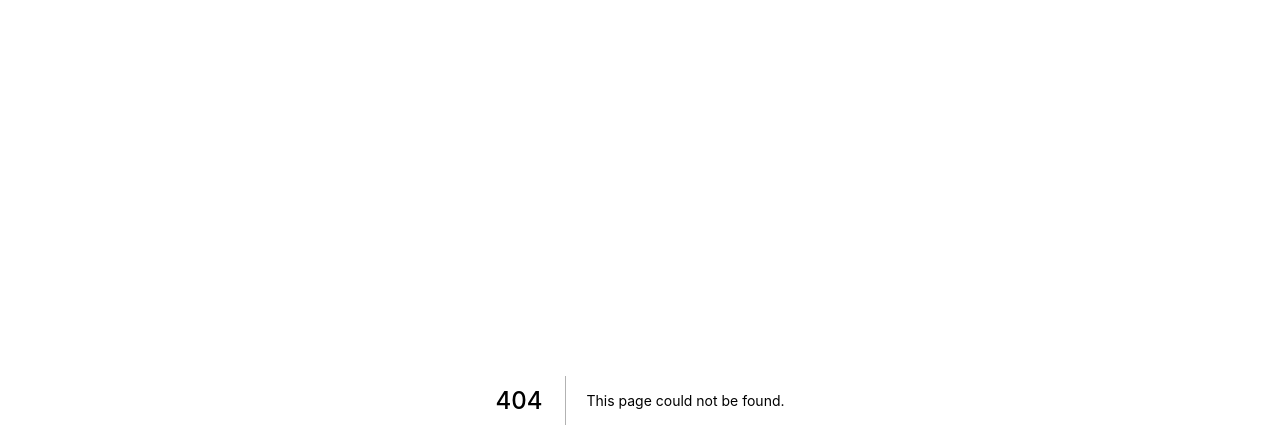
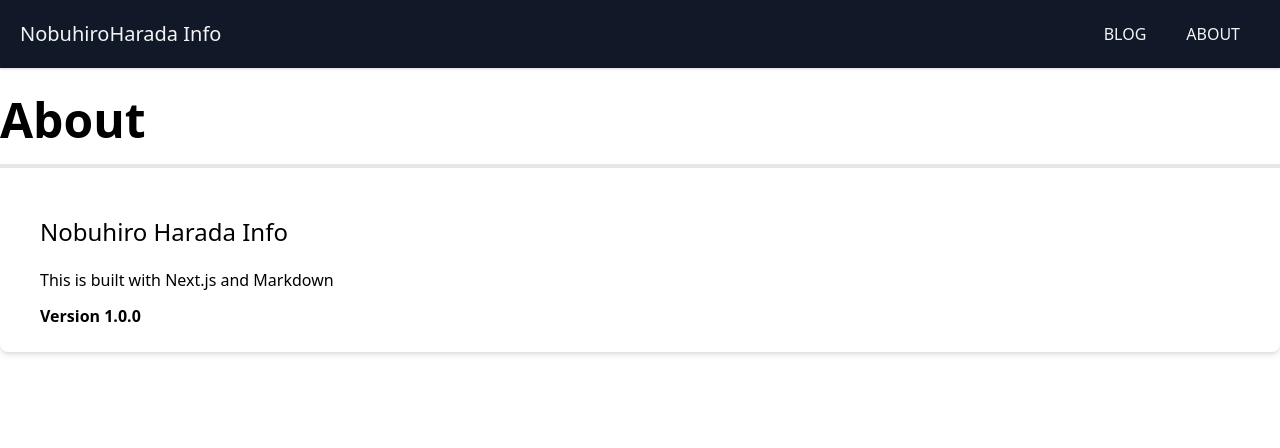
Before and after one commit to nobuhiroharada/nobuhiroharada_info, a Next.js app: page /about in a window 1280 px wide. Before the commit this address had no page. Shown: the top 448 px of the page. Built offline with nearby package versions, Linux system fonts and the light colour scheme.

Commit message:
Aboutページ追加

```diff
--- /dev/null
+++ b/pages/about.tsx
@@ -0,0 +1,19 @@
+import Layout from '../components/Layout'
+
+export default function AboutPage() {
+  return (
+    <Layout title='About NobuhiroHarada'>
+      <h1 className='pb-5 text-5xl font-bold border-b-4'>About</h1>
+
+      <div className='px-10 py-6 mt-6 bg-white rounded-lg shadow-md'>
+        <h3 className='mb-5 text-2xl'>Nobuhiro Harada Info</h3>
+
+        <p className='mb-3'>This is built with Next.js and Markdown</p>
+
+        <p>
+          <span className='font-bold'>Version 1.0.0</span>
+        </p>
+      </div>
+    </Layout>
+  )
+}
```
